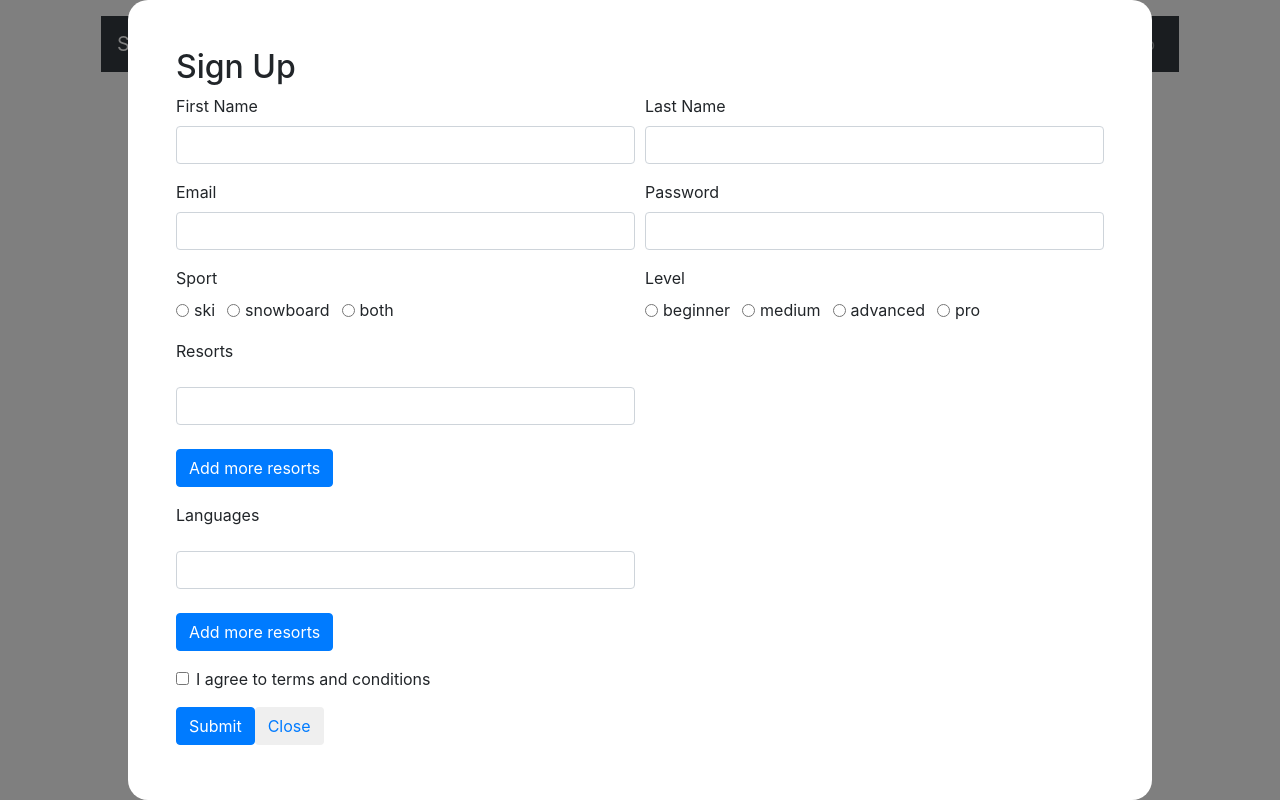
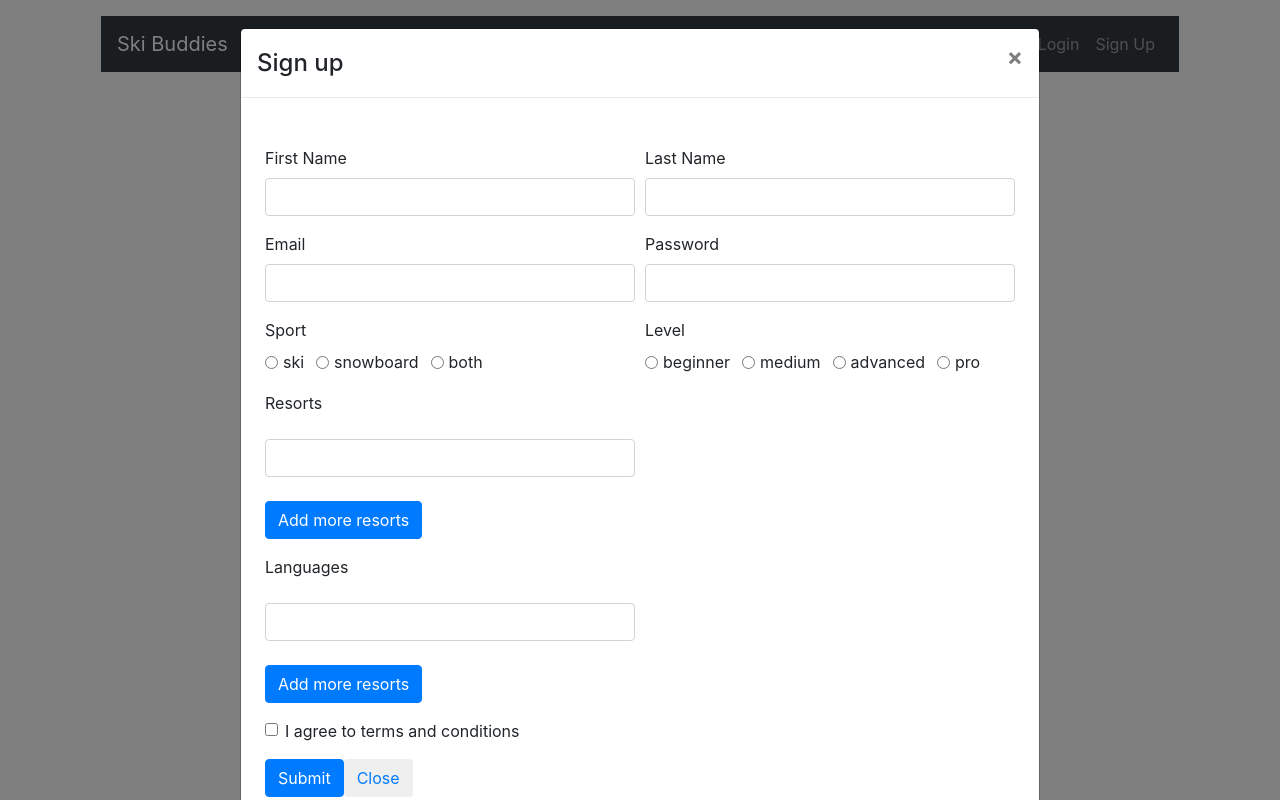
Before and after one commit to stefi23/ski-with-me, a React (Create React App) app in the folder client/: page /register in a window 1280 px wide. Built offline with nearby package versions, Linux system fonts and the light colour scheme; no server answers.

Commit message:
Added Register in Modul

```diff
--- a/client/src/components/Register.js
+++ b/client/src/components/Register.js
@@ -2,6 +2,7 @@
 import axios from "axios";
 import { Link } from "react-router-dom";
 import MultipleComponent from "./MultipleInput";
+import { Modal, Button } from "react-bootstrap";
 
 class Register extends React.Component {
   constructor(props) {
@@ -22,7 +23,7 @@
     axios("/users/register", {
       method: "POST",
       headers: {
-        "Content-Type": "application/json",
+        "Content-Type": "application/jsoån",
       },
       data: {
         first_name: this.state.first_name,
@@ -39,10 +40,20 @@
 
   render() {
     return (
-      <div>
-        <div className="register">
-          <div className="register_inner p-5">
-            <h2> Sign Up </h2>
+      <>
+        <Modal
+          show={true}
+          size="lg"
+          aria-labelledby="contained-modal-title-vcenter"
+          centered
+          // onHide={handleClose}
+        >
+          <Modal.Header closeButton>
+            <Modal.Title id="contained-modal-title-vcenter">
+              Sign up
+            </Modal.Title>
+          </Modal.Header>
+          <Modal.Body className="px-4 py-5">
             <div className="form-row">
               <div className="form-group col-md-6">
                 <label>First Name</label>
@@ -65,7 +76,6 @@
                 />
               </div>
             </div>
-
             <div className="form-row">
               <div className="form-group col-md-6">
                 <label>Email</label>
@@ -240,9 +250,18 @@
                 Close
               </Link>
             </button>
-          </div>
-        </div>
-      </div>
+          </Modal.Body>
+          <Modal.Footer>
+            <Button
+            // onClick={handleClose}
+            >
+              <Link to="/" className="">
+                Close
+              </Link>
+            </Button>
+          </Modal.Footer>
+        </Modal>
+      </>
     );
   }
 }
```
